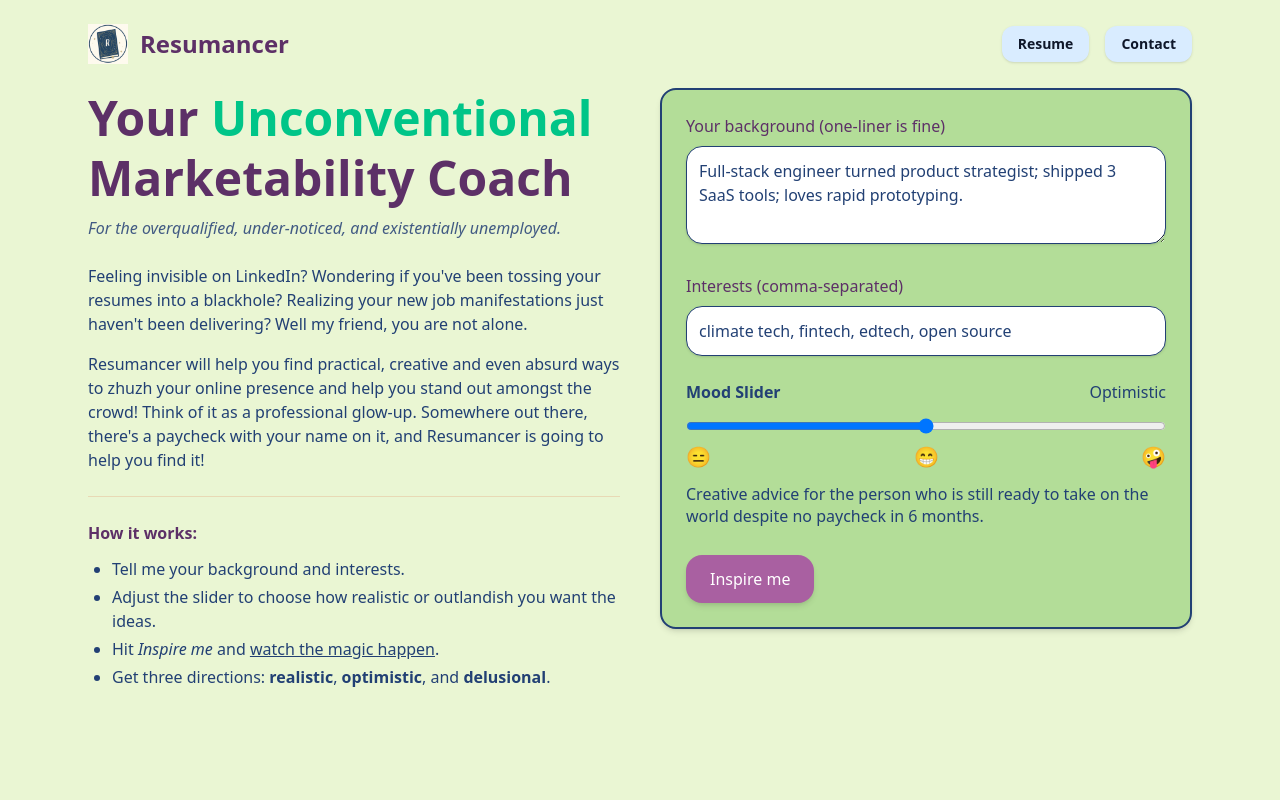
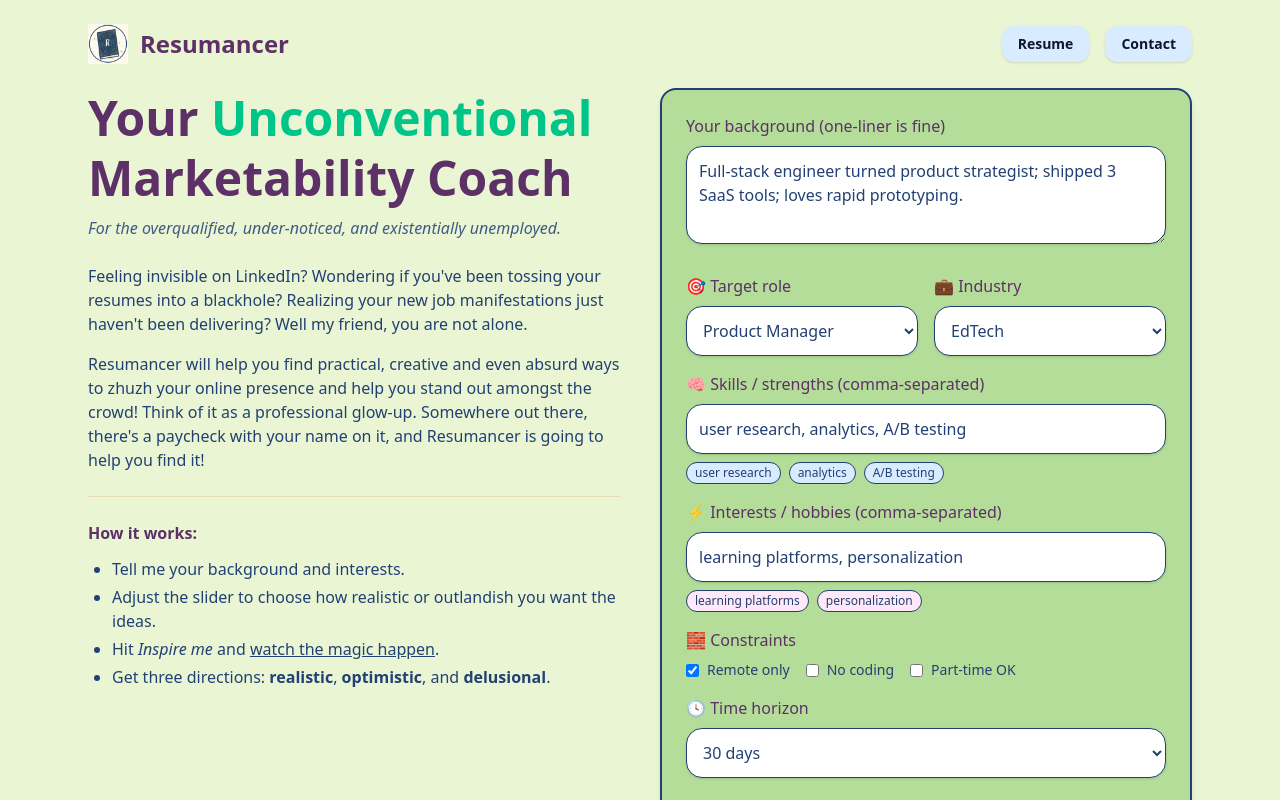
Before and after one commit to brigidrose/resumancer, a Next.js app: page / in a window 1280 px wide. Shown: the top 800 px of the page. Built offline with nearby package versions, Linux system fonts and the light colour scheme.

Commit message:
checkpoint: more structured inputs and refining API queries

```diff
--- a/app/api/ideas/route.ts
+++ b/app/api/ideas/route.ts
@@ -62,21 +62,68 @@ async function callOpenAI(payload: any, retries = 2, delayMs = 600) {
 
 export async function POST(req: NextRequest) {
   try {
-    const { mood = 5, topic = "portfolio/career projects" } = await req.json();
+    const body = await req.json();
+    const {
+      mood = 5,
+      background = "",
+      targetRole = "",
+      industry = "",
+      skills = [] as string[],
+      interests = [] as string[],
+      constraints = { remoteOnly: false, noCoding: false, partTimeOk: false },
+      timeHorizon = "30 days",
+    } = body;
+
     const { m, weights, temperature, scope, budget, risk } = moodProfile(mood);
+
+    const constraintText = [
+      constraints.remoteOnly ? "remote only" : null,
+      constraints.noCoding ? "no coding" : null,
+      constraints.partTimeOk ? "part-time OK" : null,
+    ].filter(Boolean).join(", ") || "none";
 
     const system = "Return ONLY JSON that matches the schema.";
     const user = `
-Topic: ${topic}
-Mood: ${m}
-Scope: ${scope}
-Budget: ${budget}
-Risk: ${risk}
-Weights: practical=${weights.practical.toFixed(2)}, creative=${weights.creative.toFixed(2)}, absurd=${weights.absurd.toFixed(2)}
+You are generating ideas for a JOB SEEKER, not a team already in-role.
 
-Return an object with key "ideas" containing exactly 3 items (categories: practical, creative, absurd).
-Each item has keys: category, title, why, plan, opener.
+Context:
+- Background: ${background || "(not provided)"}
+- Target role: ${targetRole || "(not provided)"}
+- Industry: ${industry || "(not provided)"}
+- Skills/strengths: ${skills.length ? skills.join(", ") : "(none)"}
+- Interests/hobbies: ${interests.length ? interests.join(", ") : "(none)"}
+- Constraints: ${constraintText}
+- Time horizon: ${timeHorizon}
+- Mood: ${m} (scope=${scope}; budget=${budget}; risk=${risk})
+- Weights: practical=${weights.practical.toFixed(2)}, creative=${weights.creative.toFixed(2)}, absurd=${weights.absurd.toFixed(2)}
+
+Previous idea titles (avoid repeating or rephrasing): ${Array.isArray(body.previousTitles) && body.previousTitles.length ? body.previousTitles.join(" | ") : "(none)"}
+Novelty seed (nondeterminism hint): ${body.noveltySeed ?? "none"}
+
+INSTRUCTIONS (tailored for transitioners / job seekers):
+- Output exactly 3 ideas: categories = practical, creative, absurd.
+- Each idea must help the job seeker create PUBLIC PROOF (a portfolio artifact) that hiring managers can see within the time horizon.
+- Optimize for RESUME bullets, LINKEDIN posts, and a SHAREABLE LINK (GitHub, Notion, Figma, Loom, live demo).
+- Tie each idea directly to the target role + industry. Name concrete tools (Figma, Mixpanel, Amplitude, SQL, Python, Airtable, Bubble, Retool, Webflow, etc) and artifacts (case study, teardown, dashboard, prototype, experiment readout).
+- Respect constraints: if remote only → remote-friendly artifact; if no coding → no-code tools; if part-time → scope down.
+- Avoid generic “do research / network” advice. Be specific: audience, data sources, steps, and a success metric.
+- Ideas must be materially different from each other and from "Previous idea titles".
+
+Return JSON with exactly 3 objects, in this order:
+[
+  { "category":"practical","title":"...","why":"...","plan":"...","opener":"..." },
+  { "category":"creative","title":"...","why":"...","plan":"...","opener":"..." },
+  { "category":"absurd","title":"...","why":"...","plan":"...","opener":"..." }
+]
+
+Definitions:
+- "plan": 5–8 short lines: artifact to build, tools, scope for ${timeHorizon}, distribution (where to post), and a measurable outcome (e.g., 50 survey completes, 1k views, 2 recruiter replies, 1 demo booked).
+- "opener": a punchy LinkedIn opener to share the artifact and invite feedback.
 `;
+
+    // ... keep your existing payload with response_format: json_schema ...
+    // (no change needed except swapping the `user` content above)
+
 
     const payload = {
       model: "gpt-4o-mini",
--- a/app/page.tsx
+++ b/app/page.tsx
@@ -118,16 +118,27 @@ function auraColor(m: number) { if (m <= 3) return COLORS.unconventional; if (m
 
 /* ---------- Main component ---------- */
 export default function Page() {
-  const [background, setBackground] = React.useState(
-    "Full-stack engineer turned product strategist; shipped 3 SaaS tools; loves rapid prototyping."
-  );
-  const [interests, setInterests] = React.useState("climate tech, fintech, edtech, open source");
+ // NEW structured inputs
+  const [logoOk, setLogoOk] = React.useState(true);
+const [background, setBackground] = React.useState("Full-stack engineer turned product strategist; shipped 3 SaaS tools; loves rapid prototyping.");
+const [targetRole, setTargetRole] = React.useState("Product Manager");
+const [industry, setIndustry] = React.useState("EdTech");
+const [skillsStr, setSkillsStr] = React.useState("user research, analytics, A/B testing");
+const [interestsStr, setInterestsStr] = React.useState("learning platforms, personalization");
+const [remoteOnly, setRemoteOnly] = React.useState(true);
+const [noCoding, setNoCoding] = React.useState(false);
+const [partTimeOk, setPartTimeOk] = React.useState(false);
+const [timeHorizon, setTimeHorizon] = React.useState("30 days");
 const [mood, setMood] = React.useState(5);
 const [ideas, setIdeas] = React.useState<Idea[] | null>(null);
 const [loading, setLoading] = React.useState(false);
 const [error, setError] = React.useState<string | null>(null);
-  const [logoOk, setLogoOk] = React.useState(true);
 const [copiedIdx, setCopiedIdx] = React.useState<number | null>(null);
+const prevTitlesRef = React.useRef<string[]>([]);
+
+
+
+
 
   // Only call API when user clicks "Inspire me"
   const abortRef = React.useRef<AbortController | null>(null);
@@ -141,12 +152,29 @@ export default function Page() {
     setError(null);
 
     try {
+     const skills = skillsStr.split(",").map(s => s.trim()).filter(Boolean);
+const interests = interestsStr.split(",").map(s => s.trim()).filter(Boolean);
+
 const resp = await fetch("/api/ideas", {
   method: "POST",
   headers: { "Content-Type": "application/json" },
-        body: JSON.stringify({ background, interests, mood }),
+  body: JSON.stringify({
+    background,
+    mood,
+    targetRole,
+    industry,
+    skills,
+    interests,
+    constraints: {
+      remoteOnly,
+      noCoding,
+      partTimeOk,
+    },
+    timeHorizon,
+  }),
   signal: controller.signal,
 });
+
 
       if (!resp.ok) {
         const text = await resp.text().catch(() => "");
@@ -292,6 +320,7 @@ export default function Page() {
           {/* RIGHT: Inputs Card */}
           <aside>
             <div className="rounded-2xl p-6 shadow-md" style={{ backgroundColor: COLORS.boxBackground, border: `2px solid ${COLORS.outline}` }}>
+  {/* Background */}
   <label className="block">
     <span className="font-medium" style={{ color: COLORS.h1 }}>Your background (one-liner is fine)</span>
     <textarea
@@ -303,44 +332,137 @@ export default function Page() {
     />
   </label>
 
-              <label className="mt-6 block">
-                <span className="font-medium" style={{ color: COLORS.h1 }}>Interests (comma-separated)</span>
+  {/* NEW: structured inputs */}
+  <div className="mt-6 grid grid-cols-1 md:grid-cols-2 gap-4">
+    {/* Target Role */}
+    <label className="block">
+      <span className="font-medium" style={{ color: COLORS.h1 }}>🎯 Target role</span>
+      <select
+        value={targetRole}
+        onChange={(e) => setTargetRole(e.target.value)}
+        className="mt-2 w-full rounded-2xl p-3 focus:outline-none focus:ring-2 shadow-sm"
+        style={{ backgroundColor: COLORS.cardBg, color: COLORS.text, border: `1px solid ${COLORS.outline}` }}
+      >
+        <option>Product Manager</option>
+        <option>Growth PM</option>
+        <option>UX Designer</option>
+        <option>Data Analyst</option>
+        <option>Customer Success Manager</option>
+        <option>Software Engineer</option>
+        <option>Content Strategist</option>
+      </select>
+    </label>
+
+    {/* Industry */}
+    <label className="block">
+      <span className="font-medium" style={{ color: COLORS.h1 }}>💼 Industry</span>
+      <select
+        value={industry}
+        onChange={(e) => setIndustry(e.target.value)}
+        className="mt-2 w-full rounded-2xl p-3 focus:outline-none focus:ring-2 shadow-sm"
+        style={{ backgroundColor: COLORS.cardBg, color: COLORS.text, border: `1px solid ${COLORS.outline}` }}
+      >
+        <option>EdTech</option>
+        <option>Healthcare</option>
+        <option>Fintech</option>
+        <option>Climate Tech</option>
+        <option>AI Tools</option>
+        <option>E-commerce</option>
+        <option>Media</option>
+      </select>
+    </label>
+
+    {/* Skills (tags via comma-separated) */}
+    <label className="block md:col-span-2">
+      <span className="font-medium" style={{ color: COLORS.h1 }}>🧠 Skills / strengths (comma-separated)</span>
       <input
-                  value={interests}
-                  onChange={(e) => setInterests(e.target.value)}
+        value={skillsStr}
+        onChange={(e) => setSkillsStr(e.target.value)}
+        placeholder="user research, analytics, A/B testing"
         className="mt-2 w-full rounded-2xl p-3 placeholder-black/50 focus:outline-none focus:ring-2 shadow-sm"
         style={{ backgroundColor: COLORS.cardBg, color: COLORS.text, border: `1px solid ${COLORS.outline}` }}
       />
+      <div className="mt-2 flex flex-wrap gap-2">
+        {skillsStr.split(",").map(s => s.trim()).filter(Boolean).map((s, i) => (
+          <span key={i} className="rounded-full px-2 py-0.5 text-xs" style={{ backgroundColor: "#d9ecff", border: `1px solid ${COLORS.outline}`, color: COLORS.text }}>
+            {s}
+          </span>
+        ))}
+      </div>
     </label>
 
-              {/* ---- Mood Slider (no auto-fetch) ---- */}
+    {/* Interests (tags via comma-separated) */}
+    <label className="block md:col-span-2">
+      <span className="font-medium" style={{ color: COLORS.h1 }}>⚡ Interests / hobbies (comma-separated)</span>
+      <input
+        value={interestsStr}
+        onChange={(e) => setInterestsStr(e.target.value)}
+        placeholder="learning platforms, personalization"
+        className="mt-2 w-full rounded-2xl p-3 placeholder-black/50 focus:outline-none focus:ring-2 shadow-sm"
+        style={{ backgroundColor: COLORS.cardBg, color: COLORS.text, border: `1px solid ${COLORS.outline}` }}
+      />
+      <div className="mt-2 flex flex-wrap gap-2">
+        {interestsStr.split(",").map(s => s.trim()).filter(Boolean).map((s, i) => (
+          <span key={i} className="rounded-full px-2 py-0.5 text-xs" style={{ backgroundColor: "#ffe8f7", border: `1px solid ${COLORS.outline}`, color: COLORS.text }}>
+            {s}
+          </span>
+        ))}
+      </div>
+    </label>
+
+    {/* Constraints */}
+    <fieldset className="md:col-span-2">
+      <span className="font-medium" style={{ color: COLORS.h1 }}>🧱 Constraints</span>
+      <div className="mt-2 flex flex-wrap gap-4 text-sm">
+        <label className="inline-flex items-center gap-2">
+          <input type="checkbox" checked={remoteOnly} onChange={(e) => setRemoteOnly(e.target.checked)} />
+          <span>Remote only</span>
+        </label>
+        <label className="inline-flex items-center gap-2">
+          <input type="checkbox" checked={noCoding} onChange={(e) => setNoCoding(e.target.checked)} />
+          <span>No coding</span>
+        </label>
+        <label className="inline-flex items-center gap-2">
+          <input type="checkbox" checked={partTimeOk} onChange={(e) => setPartTimeOk(e.target.checked)} />
+          <span>Part-time OK</span>
+        </label>
+      </div>
+    </fieldset>
+
+    {/* Time horizon */}
+    <label className="block md:col-span-2">
+      <span className="font-medium" style={{ color: COLORS.h1 }}>🕓 Time horizon</span>
+      <select
+        value={timeHorizon}
+        onChange={(e) => setTimeHorizon(e.target.value)}
+        className="mt-2 w-full rounded-2xl p-3 focus:outline-none focus:ring-2 shadow-sm"
+        style={{ backgroundColor: COLORS.cardBg, color: COLORS.text, border: `1px solid ${COLORS.outline}` }}
+      >
+        <option>2 weeks</option>
+        <option>30 days</option>
+        <option>90 days</option>
+        <option>6 months</option>
+      </select>
+    </label>
+  </div>
+
+  {/* Mood Slider (unchanged behavior) */}
   <div className="w-full rounded-2xl mt-6">
     <div className="mb-3 flex items-center justify-between">
       <h3 className="text-base font-semibold leading-none">Mood Slider</h3>
       <div className="text-sm md:text-base">{moodLabel(mood)}</div>
     </div>
-
     <input
-                  type="range"
-                  min={0}
-                  max={10}
-                  step={1}
-                  value={mood}
+      type="range" min={0} max={10} step={1} value={mood}
       onChange={(e) => setMood(parseInt(e.target.value, 10))}
       className="w-full"
       aria-label="Mood slider from 0 to 10"
     />
-
     <div className="pt-[3px] flex w-full justify-between text-xl select-none">
-                  <span aria-hidden="true">😑</span>
-                  <span aria-hidden="true">😁</span>
-                  <span aria-hidden="true">🤪</span>
+      <span aria-hidden="true">😑</span><span aria-hidden="true">😁</span><span aria-hidden="true">🤪</span>
     </div>
-
     <div className="mt-3 h-[48px] overflow-hidden">
-                  <p className="text-sm md:text-base leading-snug">
-                    {moodTagline(mood)}
-                  </p>
+      <p className="text-sm md:text-base leading-snug">{moodTagline(mood)}</p>
     </div>
   </div>
 
@@ -358,6 +480,7 @@ export default function Page() {
     {error && <span className="ml-3 text-sm" style={{ color: COLORS.unconventional }}>Error: {error}</span>}
   </div>
 </div>
+
           </aside>
         </div>
 
```
Also changed, not shown: 1 other file (tests, documents, lock files or other folders). Lines whose indentation alone changed are shown as unchanged.
